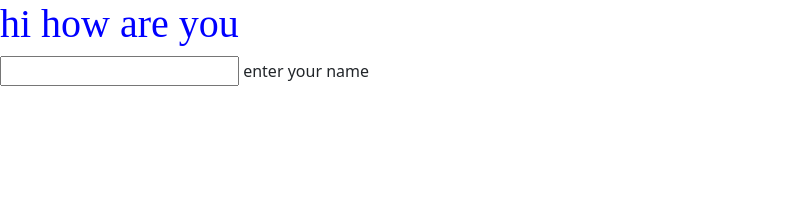
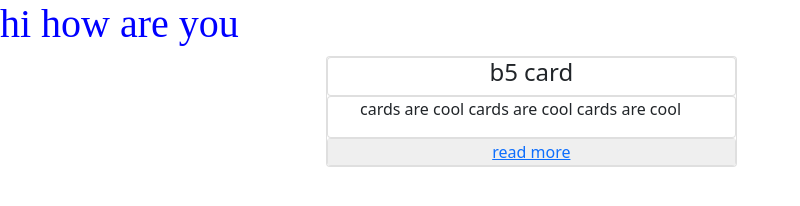
Before and after one commit to ChickenAlfredo1121/ChickenAlfredo1121, a plain HTML site: page docs/index.html in a window 1280 px wide. Shown: the whole page, without its empty margins (0-800 px from the left). Drawn offline with nearby package versions, Linux system fonts and the light colour scheme; a web font is replaced by a local one.

Commit message:
Add files via upload

```diff
--- a/docs/index.html
+++ b/docs/index.html
@@ -10,20 +10,54 @@
 	<title>VC Profile</title>
 	<link rel="stylesheet" href="https://cdn.jsdelivr.net/npm/normalize.css@8.0.1/normalize.min.css">
 
-	<link href="https://cdn.jsdelivr.net/npm/bootstrap@5.0.2/dist/css/bootstrap.min.css" rel="stylesheet" integrity="sha384-EVSTQN3/azprG1Anm3QDgpJLIm9Nao0Yz1ztcQTwFspd3yD65VohhpuuCOmLASjC" crossorigin="anonymous">
+	<link href="https://cdn.jsdelivr.net/npm/bootstrap@5.0.2/dist/css/bootstrap.min.css" rel="stylesheet"
+		integrity="sha384-EVSTQN3/azprG1Anm3QDgpJLIm9Nao0Yz1ztcQTwFspd3yD65VohhpuuCOmLASjC" crossorigin="anonymous">
 	<style>
 		@import url('https://fonts.googleapis.com/css2?family=Edu+NSW+ACT+Cursive:wght@400..700&display=swap');
-		</style>
+	</style>
 
-<!-- <link href="https://cdn.jsdelivr.net/npm/bootstrap@5.0.2/dist/css/bootstrap.min.css" rel="stylesheet" integrity="sha384-EVSTQN3/azprG1Anm3QDgpJLIm9Nao0Yz1ztcQTwFspd3yD65VohhpuuCOmLASjC" crossorigin="anonymous"> -->
+	<!-- <link href="https://cdn.jsdelivr.net/npm/bootstrap@5.0.2/dist/css/bootstrap.min.css" rel="stylesheet" integrity="sha384-EVSTQN3/azprG1Anm3QDgpJLIm9Nao0Yz1ztcQTwFspd3yD65VohhpuuCOmLASjC" crossorigin="anonymous"> -->
 </head>
 
 <body>
 	<!-- TODO: make a bootstrap profile card -->
 	<!-- Alt+Shift+F to format -->
 	<h1>hi how are you</h1>
-	<input>
+	<!-- <input>
 	<lable>enter your name </lable></input>
+	<div class="specific">
+
+	</div> -->
+
+	<div class="row">
+		<div class="col-md-4 offset-md-3">
+			<div class="card">
+				<div class="card header">
+					<h4>b5 card</h4>
+				</div>
+				<div class="card body">
+					<ol>
+						<li>cards are cool</li>
+						<li>cards are cool</li>
+						<li>cards are cool</li>
+					</ol>
+				</div>
+				<div class="card footer">
+					<a href="https://www.google.com/?zx=1756308963566&no_sw_cr=1" target="_blank"><button>read
+							more</a></button>
+				</div>
+			</div>
+		</div>
+	</div>
+
+	<script src="https://cdn.jsdelivr.net/npm/bootstrap@5.3.3/dist/js/bootstrap.bundle.min.js"
+		integrity="sha384-YvpcrYf0tY3lHB60NNkmXc5s9fDVZLESaAA55NDzOxhy9GkcIdslK1eN7N6jIeHz"
+		crossorigin="anonymous"></script>
+
+	<script src="https://code.jquery.com/jquery-3.7.1.min.js"
+		integrity="sha256-/JqT3SQfawRcv/BIHPThkBvs0OEvtFFmqPF/lYI/Cxo=" crossorigin="anonymous"></script>
+
+	<script>src = "scripts/script.js"</script>
 </body>
 
 </html>
--- a/docs/scripts/script.js
+++ b/docs/scripts/script.js
@@ -0,0 +1,6 @@
+// $(document).ready(function(){
+//     $("button").click(function(){
+//       $("p").slideToggle();
+//     });
+//   });
+console.log("it worked");
--- a/docs/styles/style.css
+++ b/docs/styles/style.css
@@ -4,3 +4,27 @@ h1{
     color: blue;
     font-family: Edu NSW ACT Cursive;
 }
+.specific{
+    height: 70px;
+    width: 200px;
+    background-color: aqua;
+    border: dotted green;
+    margin-left: 12em;
+    padding-top: 4px;
+}
+
+.card{
+    border: 30px green;
+}
+
+*{
+    border: black;
+}
+
+h4{
+   text-align: center;
+}
+
+li{
+    display: inline;
+}
```
